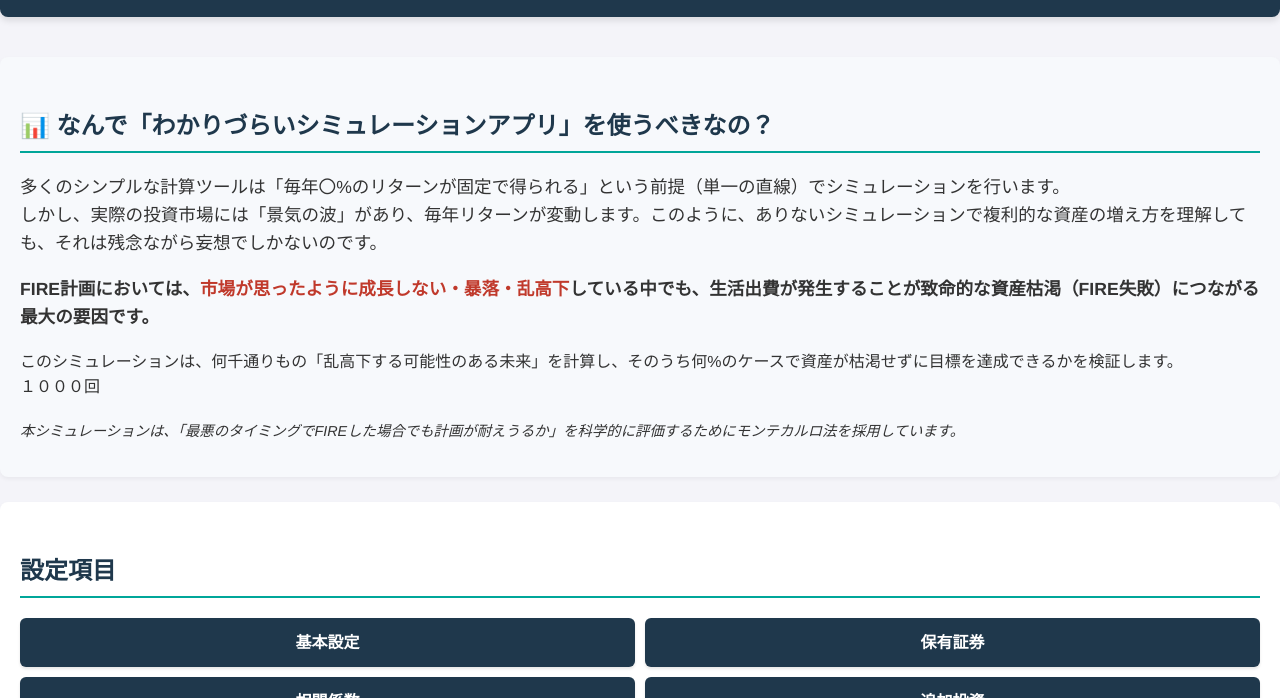
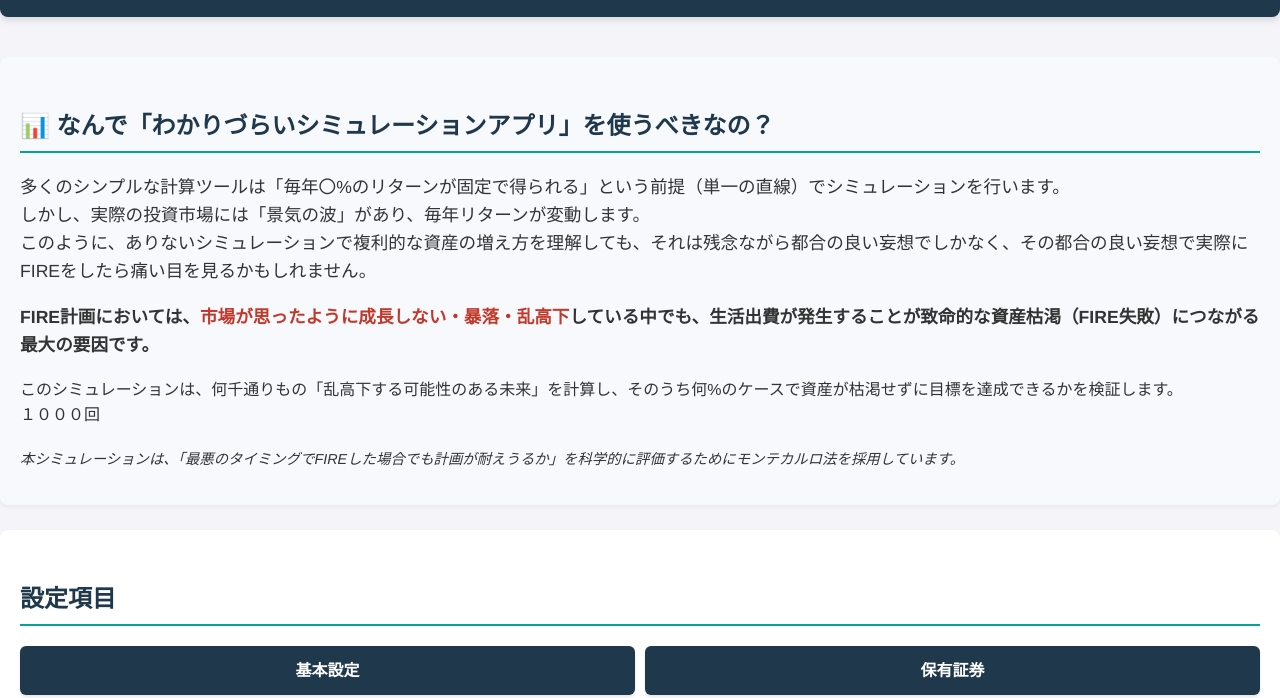
Before and after one commit to suekichi98765-debug/FIRE, a plain HTML site: page index.html in a window 1280 px wide. Shown: the part 102-800 px from the top of the page. Drawn offline with Linux system fonts and the light colour scheme.

Commit message:
説明文の修正

```diff
--- a/index.html
+++ b/index.html
@@ -16,7 +16,8 @@
         <div class="navigation-container" style="background-color: #f7f9fc; padding: 20px; margin-bottom: 25px; border-radius: 8px;">
             <h2>📊 なんで「わかりづらいシミュレーションアプリ」を使うべきなの？</h2>
             <p style="text-align: left; line-height: 1.6; font-size: 1.1em;">
-                多くのシンプルな計算ツールは「毎年〇%のリターンが固定で得られる」という前提（単一の直線）でシミュレーションを行います。<br>しかし、実際の投資市場には「景気の波」があり、毎年リターンが変動します。このように、ありないシミュレーションで複利的な資産の増え方を理解しても、それは残念ながら妄想でしかないのです。
+                多くのシンプルな計算ツールは「毎年〇%のリターンが固定で得られる」という前提（単一の直線）でシミュレーションを行います。<br>しかし、実際の投資市場には「景気の波」があり、毎年リターンが変動します。
+<br>このように、ありないシミュレーションで複利的な資産の増え方を理解しても、それは残念ながら都合の良い妄想でしかなく、その都合の良い妄想で実際にFIREをしたら痛い目を見るかもしれません。
             </p>
             <p style="text-align: left; line-height: 1.6; font-size: 1.1em; font-weight: bold;">
                 FIRE計画においては、<span style="color: #c0392b;">市場が思ったように成長しない・暴落・乱高下</span>している中でも、生活出費が発生することが致命的な資産枯渇（FIRE失敗）につながる最大の要因です。
```
